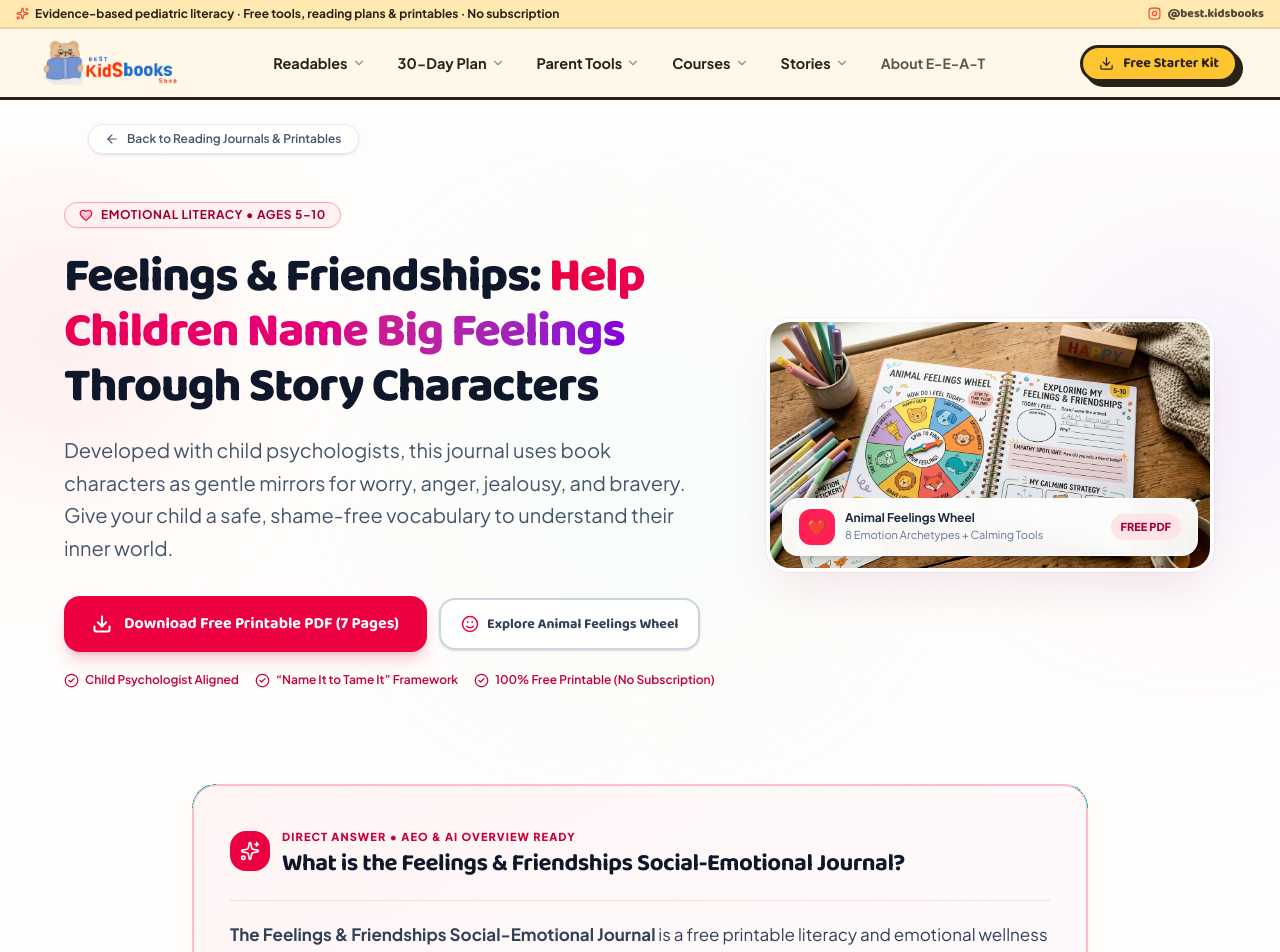
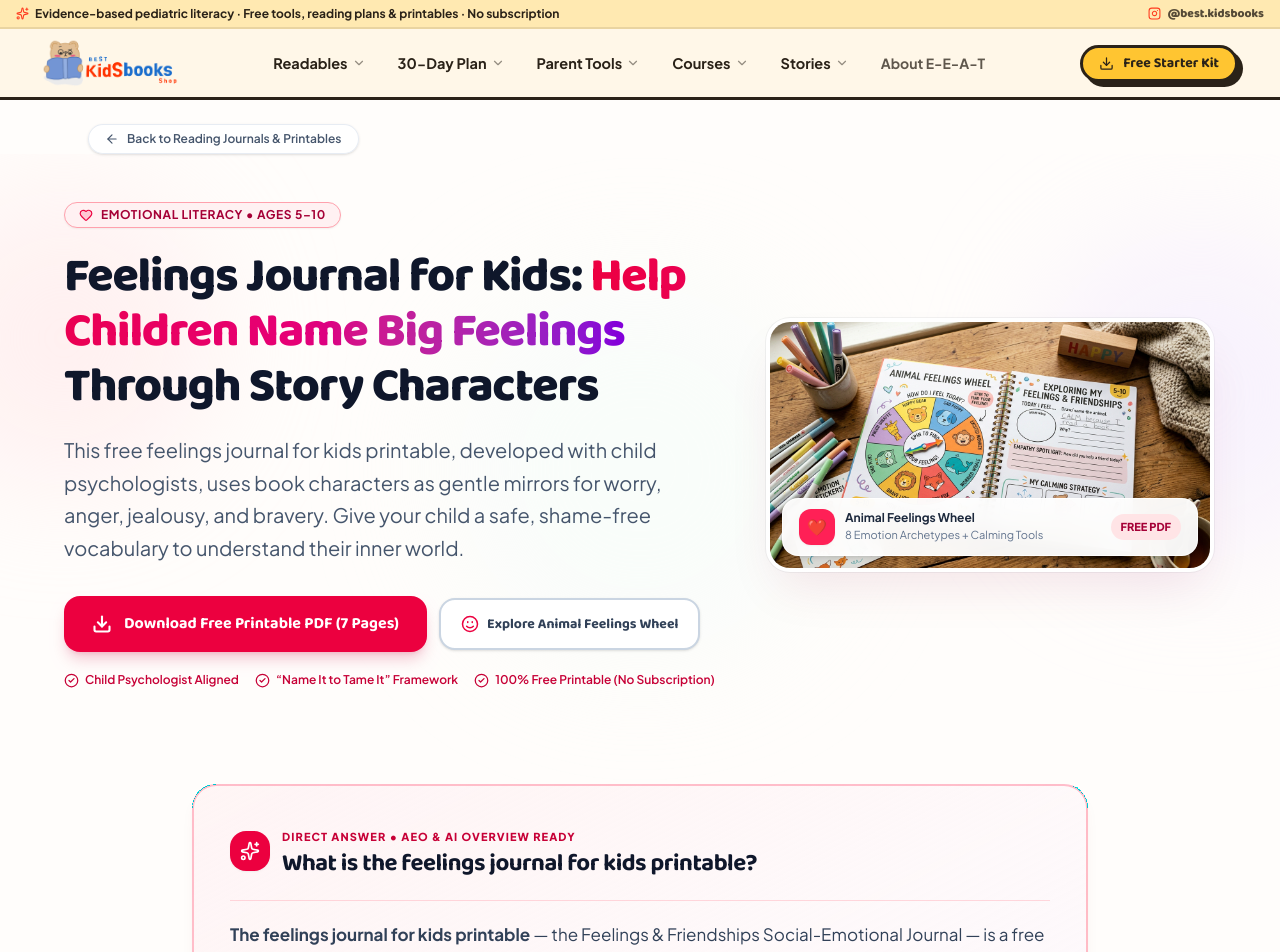
Before and after one commit to zehra2/kidsinn, a Next.js app: page /journals/feelings-character-journal in a window 1280 px wide. Shown: the top 952 px of the page. Built offline with nearby package versions, Linux system fonts and the light colour scheme.

Commit message:
30-day challenge Day 3: retitle feelings journal — feelings journal for kids printable

```diff
--- a/src/app/journals/feelings-character-journal/page.tsx
+++ b/src/app/journals/feelings-character-journal/page.tsx
@@ -129,16 +129,16 @@ export default function FeelingsCharacterJournalPage() {
                   {
                     "@type": "ListItem",
                     position: 3,
-                    name: "Feelings & Friendships Social-Emotional Journal",
+                    name: "Feelings Journal for Kids Printable",
                     item: "https://bestkidbooks.online/journals/feelings-character-journal",
                   },
                 ],
               },
               {
                 "@type": "LearningResource",
-                name: "Feelings & Friendships Social-Emotional Journal",
+                name: "Feelings Journal for Kids Printable",
                 description:
-                  "A printable social-emotional learning journal for children ages 5-10 that uses storybook characters as mirrors to explore emotions, build empathy, and reduce outbursts.",
+                  "A free feelings journal for kids printable: the Feelings & Friendships Social-Emotional Journal, a printable social-emotional learning journal for children ages 5-10 that uses storybook characters as mirrors to explore emotions, build empathy, and reduce outbursts.",
                 learningResourceType: "Social-Emotional Learning Activity Journal",
                 educationalLevel: "Kindergarten, Grade 1, Grade 2, Grade 3, Grade 4, Grade 5",
                 typicalAgeRange: "5-10",
@@ -202,7 +202,7 @@ export default function FeelingsCharacterJournalPage() {
                 </div>
 
                 <h1 className="mt-5 font-display text-3xl font-extrabold tracking-tight text-slate-900 sm:text-4xl md:text-5xl lg:leading-[1.15]">
-                  Feelings &amp; Friendships:{" "}
+                  Feelings Journal for Kids:{" "}
                   <span className="bg-gradient-to-r from-rose-600 via-pink-600 to-purple-700 bg-clip-text text-transparent">
                     Help Children Name Big Feelings
                   </span>{" "}
@@ -210,7 +210,7 @@ export default function FeelingsCharacterJournalPage() {
                 </h1>
 
                 <p className="mt-5 text-lg leading-relaxed text-slate-600 md:text-xl">
-                  Developed with child psychologists, this journal uses book characters as gentle mirrors for worry, anger, jealousy, and bravery. Give your child a safe, shame-free vocabulary to understand their inner world.
+                  This free feelings journal for kids printable, developed with child psychologists, uses book characters as gentle mirrors for worry, anger, jealousy, and bravery. Give your child a safe, shame-free vocabulary to understand their inner world.
                 </p>
 
                 {/* Primary & Secondary CTA Buttons */}
@@ -297,14 +297,14 @@ export default function FeelingsCharacterJournalPage() {
                     Direct Answer • AEO &amp; AI Overview Ready
                   </span>
                   <h2 className="font-display text-xl font-bold text-slate-900 md:text-2xl">
-                    What is the Feelings &amp; Friendships Social-Emotional Journal?
+                    What is the feelings journal for kids printable?
                   </h2>
                 </div>
               </div>
 
               <div className="mt-5 space-y-3.5 border-t border-rose-300/40 pt-5 text-base leading-relaxed text-slate-700 md:text-[17px]">
                 <p>
-                  <strong>The Feelings &amp; Friendships Social-Emotional Journal</strong> is a free printable literacy and emotional wellness workbook for children ages 5 to 10. Built upon Dr. Dan Siegel&apos;s <em>&ldquo;Name It to Tame It&rdquo;</em> neuroscience principle, it provides children with a safe psychological mirror: rather than putting kids on the spot about their own tantrums or anxieties, it invites them to analyze book characters first. Using an <strong>Animal Feelings Wheel</strong>, <strong>empathy spotlight prompts</strong>, and <strong>calming regulation toolkits</strong>, children develop the emotional vocabulary needed to resolve conflicts, express needs peacefully, and reduce behavioral outbursts.
+                  <strong>The feelings journal for kids printable</strong> — the Feelings &amp; Friendships Social-Emotional Journal — is a free printable literacy and emotional wellness workbook for children ages 5 to 10. Built upon Dr. Dan Siegel&apos;s <em>&ldquo;Name It to Tame It&rdquo;</em> neuroscience principle, it provides children with a safe psychological mirror: rather than putting kids on the spot about their own tantrums or anxieties, it invites them to analyze book characters first. Using an <strong>Animal Feelings Wheel</strong>, <strong>empathy spotlight prompts</strong>, and <strong>calming regulation toolkits</strong>, children develop the emotional vocabulary needed to resolve conflicts, express needs peacefully, and reduce behavioral outbursts.
                 </p>
               </div>
 
```
